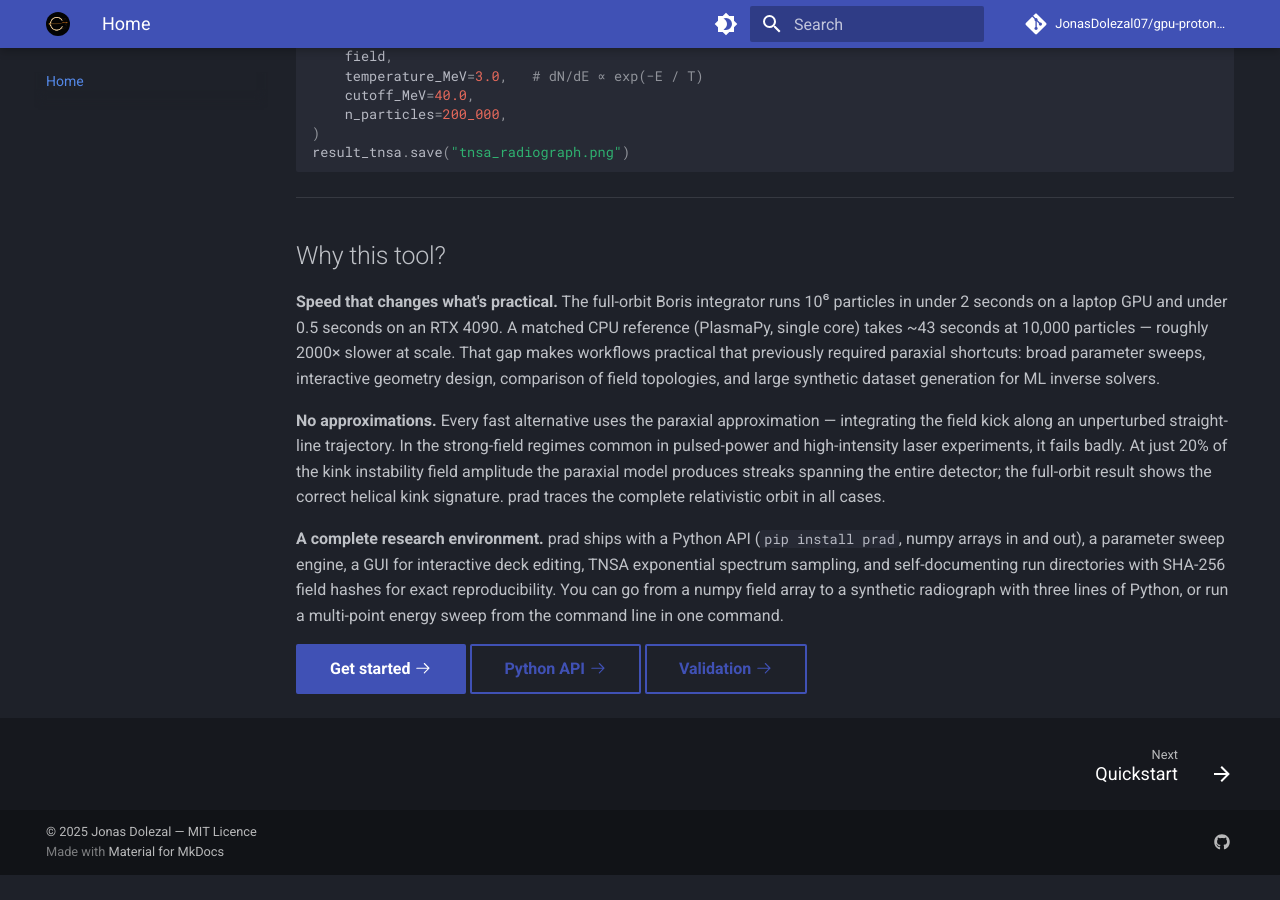
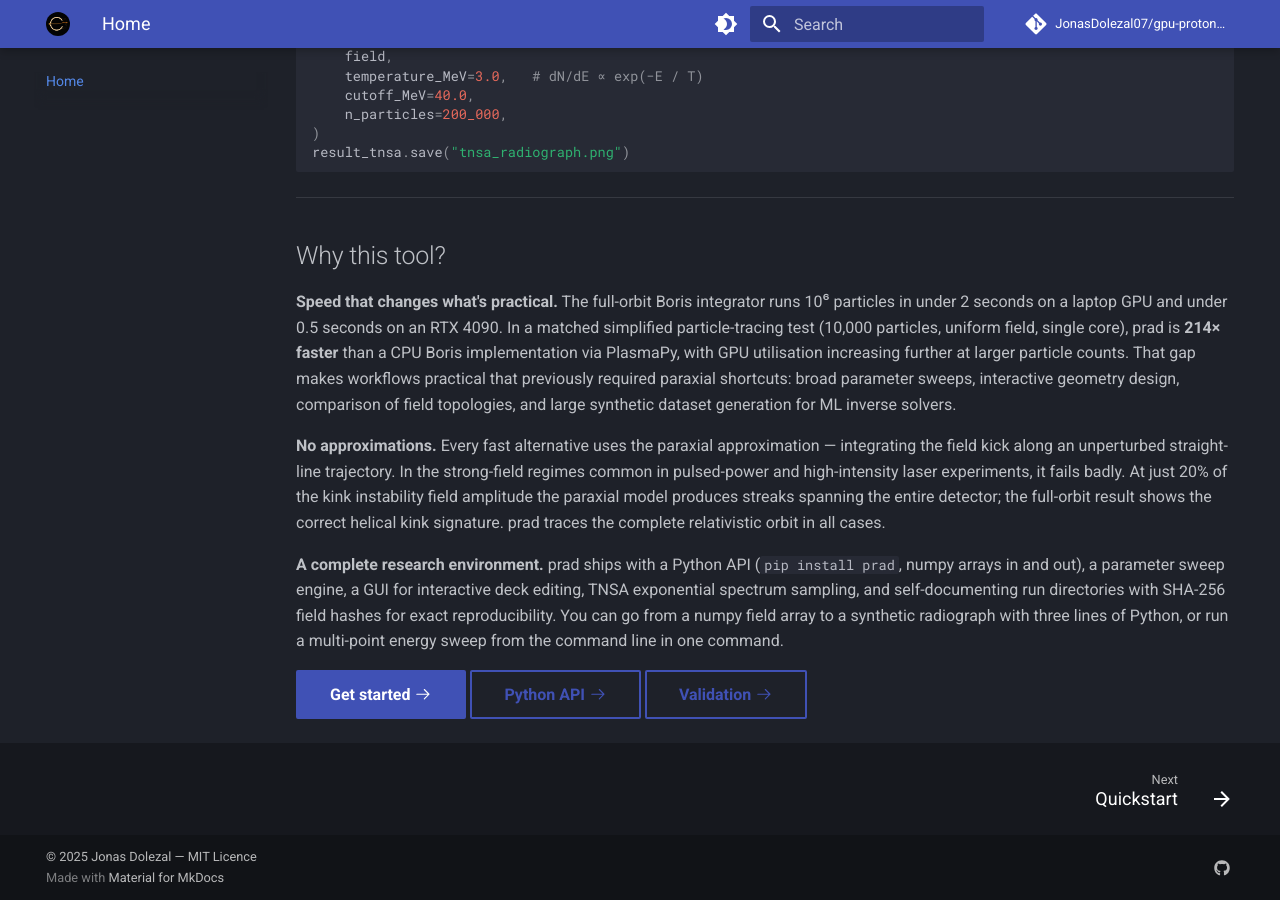
Before and after one commit to JonasDolezal07/gpu-proton-radiography, an MkDocs documentation site: the page built from docs/index.md, in a window 1280 px wide and 900 px high, scrolled down 2425 px. Built offline with MkDocs 1.6.1 and Material for MkDocs 9.7.7, drawn with Linux system fonts in a browser that asks for light colours; comment, search, counter and statistics services are not loaded; before the commit the page ends 3300 px from its top, so only the background shows below that.

Commit message:
Benchmark: replace extrapolated 2280× claim with measured 214× at 10k
The 2280× figure was extrapolated from PlasmaPy's 10k throughput to 1M
particles — never directly measured. Replace with the actual measured
speedup (214× at 10,000 particles, the only tested point) and add a
separate sentence for prad's absolute 1M-particle runtime (~1.9 s on M4).

No reviewer ammunition.

```diff
--- a/docs/index.md
+++ b/docs/index.md
@@ -160,11 +160,12 @@ path-integrated field topology — no paraxial assumptions.
 ## Why this tool?
 
 **Speed that changes what's practical.** The full-orbit Boris integrator runs 10⁶ particles
-in under 2 seconds on a laptop GPU and under 0.5 seconds on an RTX 4090. A matched CPU
-reference (PlasmaPy, single core) takes ~43 seconds at 10,000 particles — roughly 2000× slower
-at scale. That gap makes workflows practical that previously required paraxial shortcuts:
-broad parameter sweeps, interactive geometry design, comparison of field topologies, and
-large synthetic dataset generation for ML inverse solvers.
+in under 2 seconds on a laptop GPU and under 0.5 seconds on an RTX 4090. In a matched
+simplified particle-tracing test (10,000 particles, uniform field, single core), prad is
+**214× faster** than a CPU Boris implementation via PlasmaPy, with GPU utilisation
+increasing further at larger particle counts. That gap makes workflows practical that
+previously required paraxial shortcuts: broad parameter sweeps, interactive geometry design,
+comparison of field topologies, and large synthetic dataset generation for ML inverse solvers.
 
 **No approximations.** Every fast alternative uses the paraxial approximation — integrating
 the field kick along an unperturbed straight-line trajectory. In the strong-field regimes
```
Also changed, not shown: README.md (+11 -10 lines), docs/benchmark.md (+4 -2 lines).
